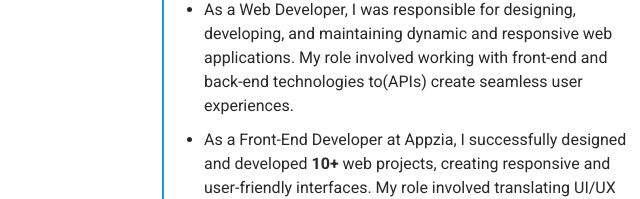
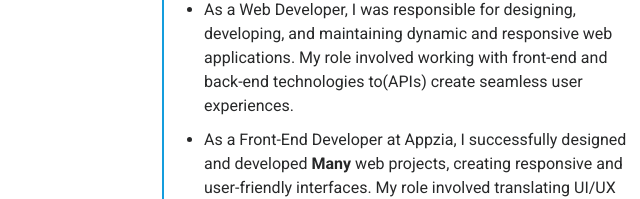
Before and after one commit to dnyanu-id9673/Dnyaneshwari-Portfolio, a plain HTML site: page index.html in a window 1280 px wide. Shown: the part 2698-2897 px from the top of the page, 640-1280 px from the left. Drawn offline with Linux system fonts and the light colour scheme.

Commit message:
Update index.html

```diff
--- a/index.html
+++ b/index.html
@@ -366,7 +366,7 @@
                 <li> As a Web Developer, I was responsible for designing, developing, and maintaining dynamic and
                   responsive web applications. My role involved working with front-end and back-end technologies to(APIs)
                   create seamless user experiences. </li>
-                <li>As a Front-End Developer at Appzia, I successfully designed and developed <b> 10+</b> web projects, creating
+                <li>As a Front-End Developer at Appzia, I successfully designed and developed <b>Many</b> web projects, creating
                   responsive and user-friendly interfaces. My role involved translating UI/UX designs into functional
                   web applications using  <span ><b>HTML5, CSS3, JavaScript, and Bootstrap, Restful APIs , Responsive Design , JSON jQuery , Ajax</span></b>. I worked closely with designers and
                   backend developers to build interactive and engaging web experiences while ensuring cross-browser
```
